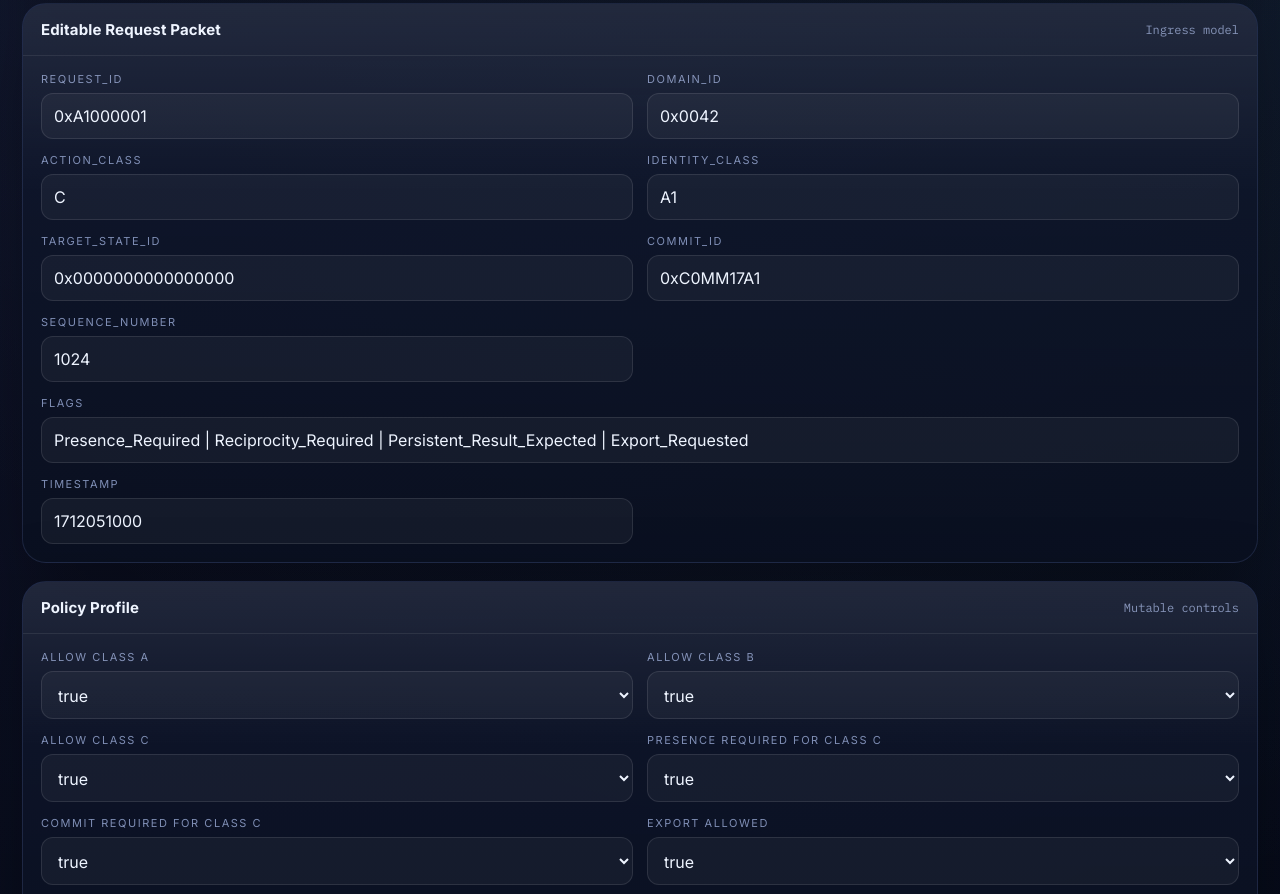
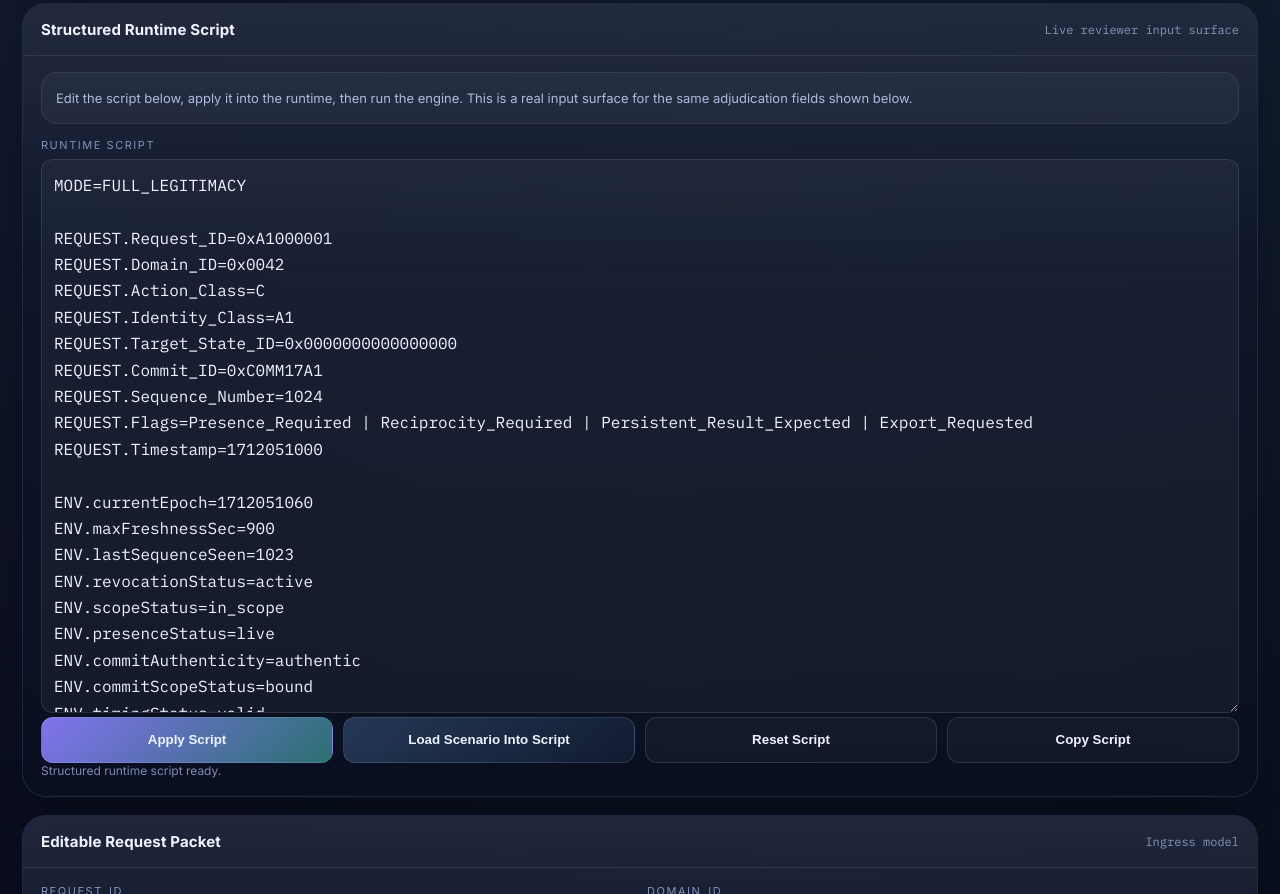
Before and after one commit to andrewatts23/aegis-core-c1, a plain HTML site: page index.html in a window 1280 px wide. Shown: the part 1906-2800 px from the top of the page. Drawn offline with Linux system fonts and the light colour scheme.

Commit message:
Update index.html

```diff
--- a/index.html
+++ b/index.html
@@ -48,15 +48,15 @@
         <h2>Computation does not become real here until legitimacy has been earned.</h2>
         <p>
           This build presents AEGIS-CORE C1 as a public browser runtime in which editable
-          request, policy, and evaluation-context inputs drive predicate computation,
-          disposition resolution, state transition posture, continuity review, and a
-          governance-meaningful legitimacy record.
+          request, policy, evaluation-context, and structured runtime script inputs drive
+          predicate computation, disposition resolution, state transition posture,
+          continuity review, and a governance-meaningful legitimacy record.
         </p>
 
         <div class="hero-boundary">
           <span class="pill accent">Build 1</span>
           <span class="pill neutral">Live Predicate Runtime</span>
-          <span class="pill neutral">Public Review Layer</span>
+          <span class="pill neutral">Structured Script Input</span>
           <span class="pill neutral">Not RTL / ASIC / Fabrication</span>
         </div>
       </div>
@@ -75,8 +75,8 @@
           <strong>Input-Driven</strong>
         </article>
         <article class="stat-card">
-          <span class="stat-label">Audit Doctrine</span>
-          <strong>Governance Meaning</strong>
+          <span class="stat-label">Reviewer Surface</span>
+          <strong>Script + Forms</strong>
         </article>
       </div>
     </section>
@@ -85,8 +85,8 @@
       <div class="release-strip-inner">
         <span class="pill accent">Reference Build</span>
         <span class="pill neutral">Browser Adjudication Runtime</span>
+        <span class="pill neutral">Live Structured Script Input</span>
         <span class="pill neutral">Public Technical Review</span>
-        <span class="pill neutral">Conceptual Hardware Views Included</span>
       </div>
     </section>
 
@@ -134,9 +134,8 @@
         </div>
         <div class="panel-body">
           <div class="action-note">
-            Start with Scenario 01, then Scenario 02, then Scenario 03. This build
-            computes runtime results from live inputs rather than only replaying
-            pre-authored outcomes.
+            You can review this build in two ways: edit the live forms directly, or edit
+            the structured runtime script and apply it into the engine before running.
           </div>
 
           <div class="action-grid">
@@ -223,6 +222,80 @@
                 aria-label="Scenario thesis"
               ></textarea>
             </label>
+          </div>
+        </section>
+
+        <section class="panel">
+          <div class="panel-head">
+            <h3>Structured Runtime Script</h3>
+            <span class="mono faint">Live reviewer input surface</span>
+          </div>
+          <div class="panel-body">
+            <div class="action-note">
+              Edit the script below, apply it into the runtime, then run the engine.
+              This is a real input surface for the same adjudication fields shown below.
+            </div>
+
+            <label class="field full">
+              <span>Runtime Script</span>
+              <textarea
+                id="runtimeScript"
+                class="script-box mono"
+                rows="20"
+                spellcheck="false"
+                aria-label="Structured runtime script"
+              >MODE=FULL_LEGITIMACY
+
+REQUEST.Request_ID=0xA1000001
+REQUEST.Domain_ID=0x0042
+REQUEST.Action_Class=C
+REQUEST.Identity_Class=A1
+REQUEST.Target_State_ID=0x0000000000000000
+REQUEST.Commit_ID=0xC0MM17A1
+REQUEST.Sequence_Number=1024
+REQUEST.Flags=Presence_Required | Reciprocity_Required | Persistent_Result_Expected | Export_Requested
+REQUEST.Timestamp=1712051000
+
+ENV.currentEpoch=1712051060
+ENV.maxFreshnessSec=900
+ENV.lastSequenceSeen=1023
+ENV.revocationStatus=active
+ENV.scopeStatus=in_scope
+ENV.presenceStatus=live
+ENV.commitAuthenticity=authentic
+ENV.commitScopeStatus=bound
+ENV.timingStatus=valid
+ENV.reciprocityStatus=compatible
+ENV.parentStateStatus=none
+ENV.integrityStatus=clean
+ENV.supportSetStatus=sufficient
+ENV.exportControl=allowed
+ENV.protectedUserMode=not_invoked
+ENV.previousStateClass=NON_EXISTENT
+ENV.persistenceRequested=yes
+ENV.degradedConstraintLevel=allow_c
+
+POLICY.allowClassA=true
+POLICY.allowClassB=true
+POLICY.allowClassC=true
+POLICY.requirePresenceForClassC=true
+POLICY.requireCommitForClassC=true
+POLICY.allowExport=true
+POLICY.failSafeOnUncertainty=true
+POLICY.quarantineOnReplay=true
+POLICY.downgradeOnModeRestriction=true</textarea>
+            </label>
+
+            <div class="action-grid script-action-grid">
+              <button id="applyScriptBtn" class="btn btn-primary" type="button">Apply Script</button>
+              <button id="loadScenarioScriptBtn" class="btn btn-secondary" type="button">Load Scenario Into Script</button>
+              <button id="resetScriptBtn" class="btn btn-ghost" type="button">Reset Script</button>
+              <button id="copyScriptBtn" class="btn btn-ghost" type="button">Copy Script</button>
+            </div>
+
+            <div id="scriptStatus" class="script-status faint" aria-live="polite">
+              Structured runtime script ready.
+            </div>
           </div>
         </section>
 
```
